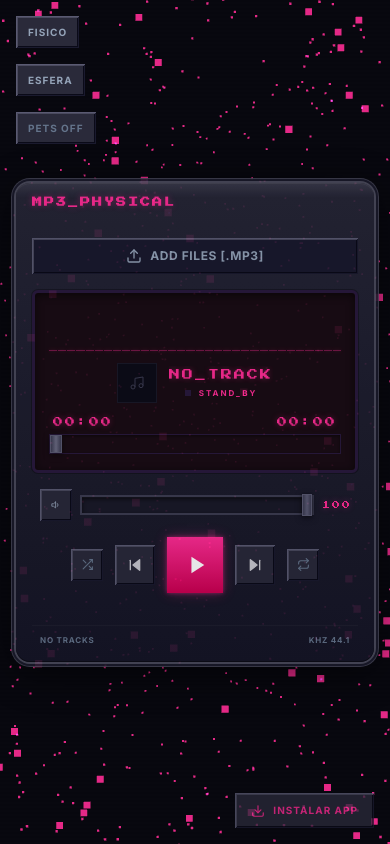
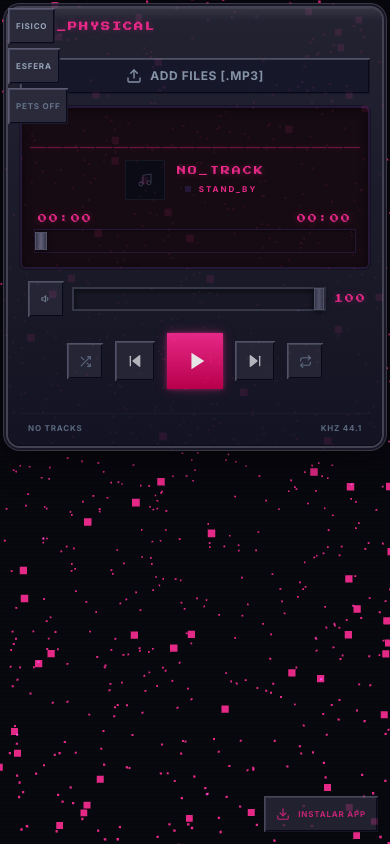
Before and after one commit to ONavarroGeraldino/react-mp3-player, a React (Vite) app: page / in a window 390 px wide. Built offline with nearby package versions, Linux system fonts and the light colour scheme.

Commit message:
feat: full responsive design - mobile/tablet/landscape with adaptive spacing, buttons, and layout

```diff
--- a/src/Components/GifToggle.jsx
+++ b/src/Components/GifToggle.jsx
@@ -2,7 +2,7 @@ const GifToggle = ({ active, onToggle }) => {
   return (
     <button
       onClick={onToggle}
-      className="fixed top-28 left-4 z-50 btn-bevel bg-[#2a2a3a] hover:bg-[#3d3d52] px-3 py-1.5 text-[10px] font-bold uppercase tracking-widest transition-colors"
+      className="fixed top-22 sm:top-28 left-2 sm:left-4 z-50 btn-bevel bg-[#2a2a3a] hover:bg-[#3d3d52] px-2 sm:px-3 py-1 sm:py-1.5 text-[8px] sm:text-[10px] font-bold uppercase tracking-widest transition-colors"
       style={{ color: active ? '#00ff88' : '#64748b' }}
       title="Toggle pixel pets"
     >
--- a/src/Components/InstallButton.jsx
+++ b/src/Components/InstallButton.jsx
@@ -54,7 +54,7 @@ const InstallButton = () => {
   return (
     <button
       onClick={handleInstall}
-      className="fixed bottom-4 right-4 z-50 btn-bevel bg-[#2a2a3a] hover:bg-[#3d3d52] px-4 py-2.5 text-[10px] font-bold uppercase tracking-widest text-[#ff2d95] hover:text-white transition-all animate-pulse"
+      className="fixed bottom-3 sm:bottom-4 right-3 sm:right-4 z-50 btn-bevel bg-[#2a2a3a] hover:bg-[#3d3d52] px-3 sm:px-4 py-2 sm:py-2.5 text-[8px] sm:text-[10px] font-bold uppercase tracking-widest text-[#ff2d95] hover:text-white transition-all animate-pulse"
       title="Instalar como app"
     >
       <span className="flex items-center gap-2">
--- a/src/Components/Player.jsx
+++ b/src/Components/Player.jsx
@@ -309,7 +309,7 @@ const Player = () => {
 
   return (
     <main
-      className={`min-h-[100dvh] w-full flex items-center justify-center p-4 relative overflow-hidden transition-colors duration-500`}
+      className="min-h-[100dvh] w-full flex items-start sm:items-center justify-center p-2 sm:p-4 relative overflow-hidden transition-colors duration-500"
       style={{ backgroundColor: t.bgColor }}
     >
       <ThreeBackground style={style} accentColor={t.sphereColor} shape={shape} size={t.sphereSize} onLoad={onSphereLoad.current} />
@@ -327,13 +327,13 @@ const Player = () => {
       />
 
       {toast && (
-        <div className="fixed top-4 left-1/2 -translate-x-1/2 z-50 btn-bevel bg-[#1a1a2e] px-6 py-3 border border-[#3d3d52] text-[10px] font-bold uppercase tracking-widest lcd-text animate-[fadeIn_0.2s_ease-out]"
+        <div className="fixed top-2 sm:top-4 left-1/2 -translate-x-1/2 z-50 btn-bevel bg-[#1a1a2e] px-3 sm:px-6 py-2 sm:py-3 border border-[#3d3d52] text-[8px] sm:text-[10px] font-bold uppercase tracking-widest lcd-text animate-[fadeIn_0.2s_ease-out] max-w-[90vw] truncate"
           style={{ color: t.accent, textShadow: `0 0 6px rgba(${t.accentRgb},0.4)` }}>
           {toast}
         </div>
       )}
 
-      <div className={`${t.caseClass} w-full max-w-[400px] relative z-10 transition-all duration-500 overflow-hidden`} style={{ opacity: 0.9 }}>
+      <div className={`${t.caseClass} w-full max-w-[400px] mx-auto relative z-10 transition-all duration-500 overflow-hidden`} style={{ opacity: 0.9 }}>
         {loading && (
           <div className="flex flex-col items-center justify-center gap-4 py-20">
             <div className="relative w-10 h-10">
@@ -377,7 +377,7 @@ const Player = () => {
         </div>
 
         {/* Main content */}
-        <div className="p-4 space-y-4">
+        <div className="p-3 sm:p-4 space-y-3 sm:space-y-4">
           {/* File upload */}
           <FileUploader onFilesUpload={handleNewFiles} isDragOver={isDragOver} accentColor={t.accent} onToast={showToast} />
 
--- a/src/Components/ShapeSwitcher.jsx
+++ b/src/Components/ShapeSwitcher.jsx
@@ -8,7 +8,7 @@ const ShapeSwitcher = ({ currentShape, onChange }) => {
   return (
     <button
       onClick={next}
-      className="fixed top-16 left-4 z-50 btn-bevel bg-[#2a2a3a] hover:bg-[#3d3d52] px-3 py-1.5 text-[10px] font-bold uppercase tracking-widest text-[#94a3b8] hover:text-white transition-colors"
+      className="fixed top-12 sm:top-16 left-2 sm:left-4 z-50 btn-bevel bg-[#2a2a3a] hover:bg-[#3d3d52] px-2 sm:px-3 py-1 sm:py-1.5 text-[8px] sm:text-[10px] font-bold uppercase tracking-widest text-[#94a3b8] hover:text-white transition-colors"
       title="Cambiar figura"
     >
       {shapes[currentShape]}
--- a/src/Components/SpectrumViz.jsx
+++ b/src/Components/SpectrumViz.jsx
@@ -1,11 +1,13 @@
 const SpectrumViz = ({ freqData, accentColor, accentRgb }) => {
   if (!freqData || freqData.length === 0) return null;
 
-  const bars = Array.from(freqData).slice(0, 32);
+  const isMobile = typeof window !== 'undefined' && window.innerWidth < 480;
+  const barCount = isMobile ? 20 : 32;
+  const bars = Array.from(freqData).slice(0, barCount);
   const maxVal = Math.max(...bars, 1);
 
   return (
-    <div className="flex items-end justify-center gap-[1px] h-12 w-full px-1">
+    <div className="flex items-end justify-center gap-[1px] h-8 sm:h-12 w-full px-0 sm:px-1">
       {bars.map((val, i) => {
         const height = Math.max(2, (val / maxVal) * 100);
         return (
--- a/src/Components/StyleSwitcher.jsx
+++ b/src/Components/StyleSwitcher.jsx
@@ -8,7 +8,7 @@ const StyleSwitcher = ({ currentStyle, onChange }) => {
   return (
     <button
       onClick={next}
-      className="fixed top-4 left-4 z-50 btn-bevel bg-[#2a2a3a] hover:bg-[#3d3d52] px-3 py-1.5 text-[10px] font-bold uppercase tracking-widest text-[#94a3b8] hover:text-white transition-colors"
+      className="fixed top-2 sm:top-4 left-2 sm:left-4 z-50 btn-bevel bg-[#2a2a3a] hover:bg-[#3d3d52] px-2 sm:px-3 py-1 sm:py-1.5 text-[8px] sm:text-[10px] font-bold uppercase tracking-widest text-[#94a3b8] hover:text-white transition-colors"
       title="Cambiar estilo"
     >
       {styles[currentStyle]}
--- a/src/Components/TrackList.jsx
+++ b/src/Components/TrackList.jsx
@@ -60,7 +60,7 @@ const TrackList = ({ tracks, currentTrackIndex, onTrackSelect, onRemoveTrack, on
                 value={search}
                 onChange={(e) => setSearch(e.target.value)}
                 placeholder="SEARCH..."
-                className="bg-transparent border-none outline-none text-[10px] font-bold uppercase tracking-wider text-[#94a3b8] placeholder-[#3d3d52] w-full"
+                className="bg-transparent border-none outline-none text-[10px] sm:text-[11px] font-bold uppercase tracking-wider text-[#94a3b8] placeholder-[#3d3d52] w-full py-1"
               />
               {search && (
                 <button onClick={() => setSearch('')} className="text-[#64748b] hover:text-[#94a3b8]">
@@ -95,7 +95,7 @@ const TrackList = ({ tracks, currentTrackIndex, onTrackSelect, onRemoveTrack, on
                   onDrop={(e) => handleDrop(e, actualIndex)}
                   onDragEnd={handleDragEnd}
                   onClick={() => onTrackSelect(actualIndex)}
-                  className="flex items-center gap-3 px-3 py-2 cursor-pointer group transition-colors"
+                  className="flex items-center gap-2 sm:gap-3 px-2 sm:px-3 py-2.5 sm:py-2 cursor-pointer group transition-colors"
                   style={{
                     backgroundColor: currentTrackIndex === actualIndex ? `${accentColor}11` : dragIndex === actualIndex ? `${accentColor}22` : undefined,
                     borderLeft: currentTrackIndex === actualIndex ? `3px solid ${accentColor}` : '3px solid transparent',
--- a/src/index.css
+++ b/src/index.css
@@ -246,32 +246,74 @@ input[type="range"].winamp-progress::-webkit-slider-thumb:hover {
   .retro-case,
   .chrome-case,
   .lava-case {
-    border-radius: 14px;
+    border-radius: 12px;
+    max-width: 100% !important;
+  }
+
+  .screen-bezel {
+    padding: 8px !important;
+    border-width: 2px;
   }
 
   .btn-bevel {
-    cursor: pointer;
     -webkit-tap-highlight-color: transparent;
     user-select: none;
     -webkit-user-select: none;
   }
 
   button {
-    min-width: 32px;
-    min-height: 32px;
+    min-width: 36px;
+    min-height: 36px;
     -webkit-tap-highlight-color: transparent;
   }
 
   input[type="range"] {
-    min-height: 20px;
+    min-height: 24px;
+  }
+
+  .track-item {
+    padding: 10px 6px;
+  }
+
+  .lcd-text {
+    font-size: 9px !important;
+  }
+
+  .track-name-list {
+    font-size: 11px !important;
+  }
+}
+
+/* Tablet */
+@media (min-width: 481px) and (max-width: 768px) {
+  .player-case,
+  .glass-case,
+  .neon-case,
+  .retro-case,
+  .chrome-case,
+  .lava-case {
+    max-width: 90% !important;
+  }
+}
+
+/* Landscape phones */
+@media (max-height: 500px) and (orientation: landscape) {
+  .player-case,
+  .glass-case,
+  .neon-case,
+  .retro-case,
+  .chrome-case,
+  .lava-case {
+    max-height: 95vh;
+    overflow-y: auto;
   }
 
   .screen-bezel {
-    padding: 10px !important;
+    padding: 6px !important;
   }
 
-  .track-item {
-    padding: 10px 8px;
+  .tracklist-container {
+    max-height: 80px;
   }
 }
 
```
